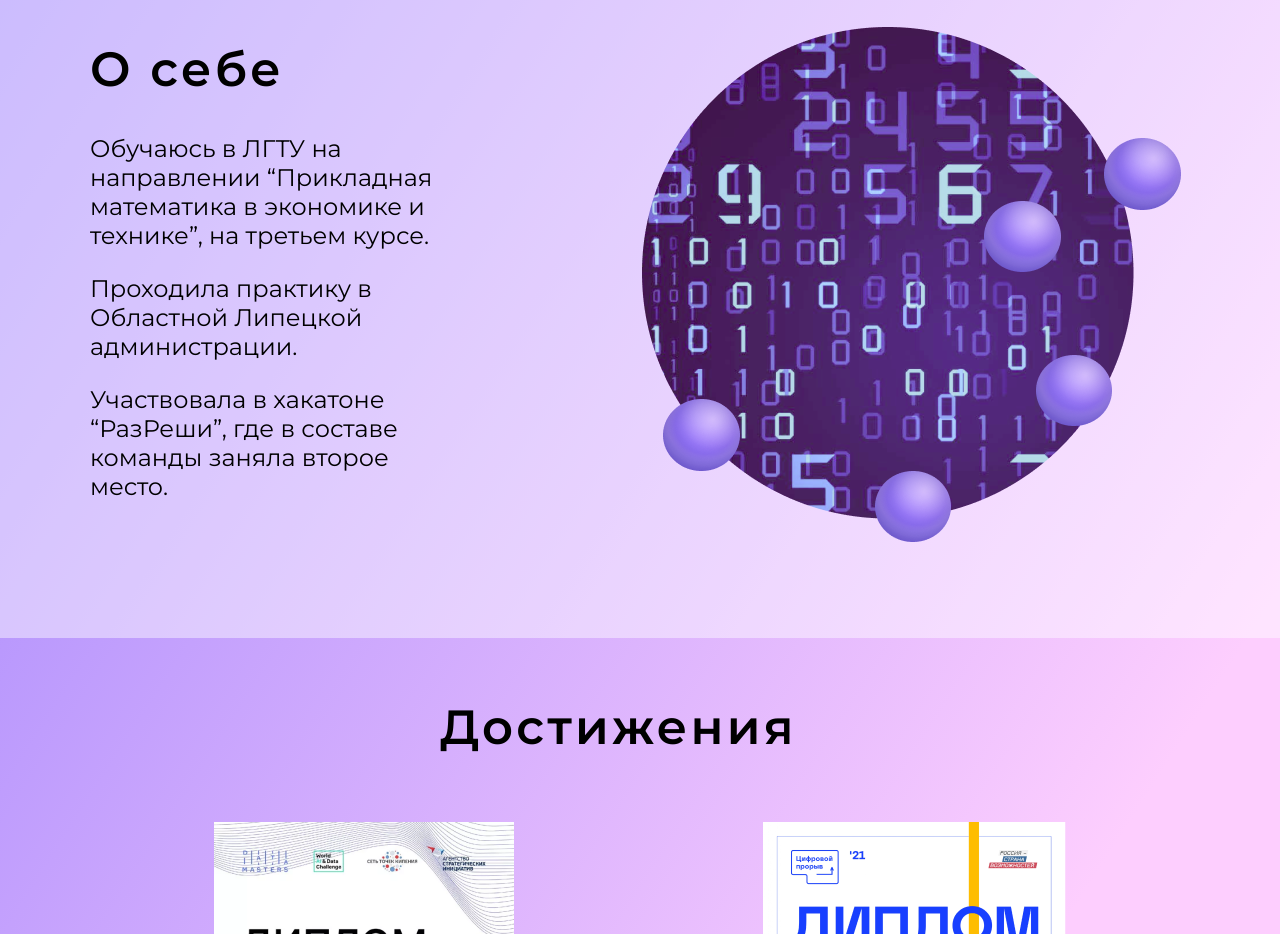
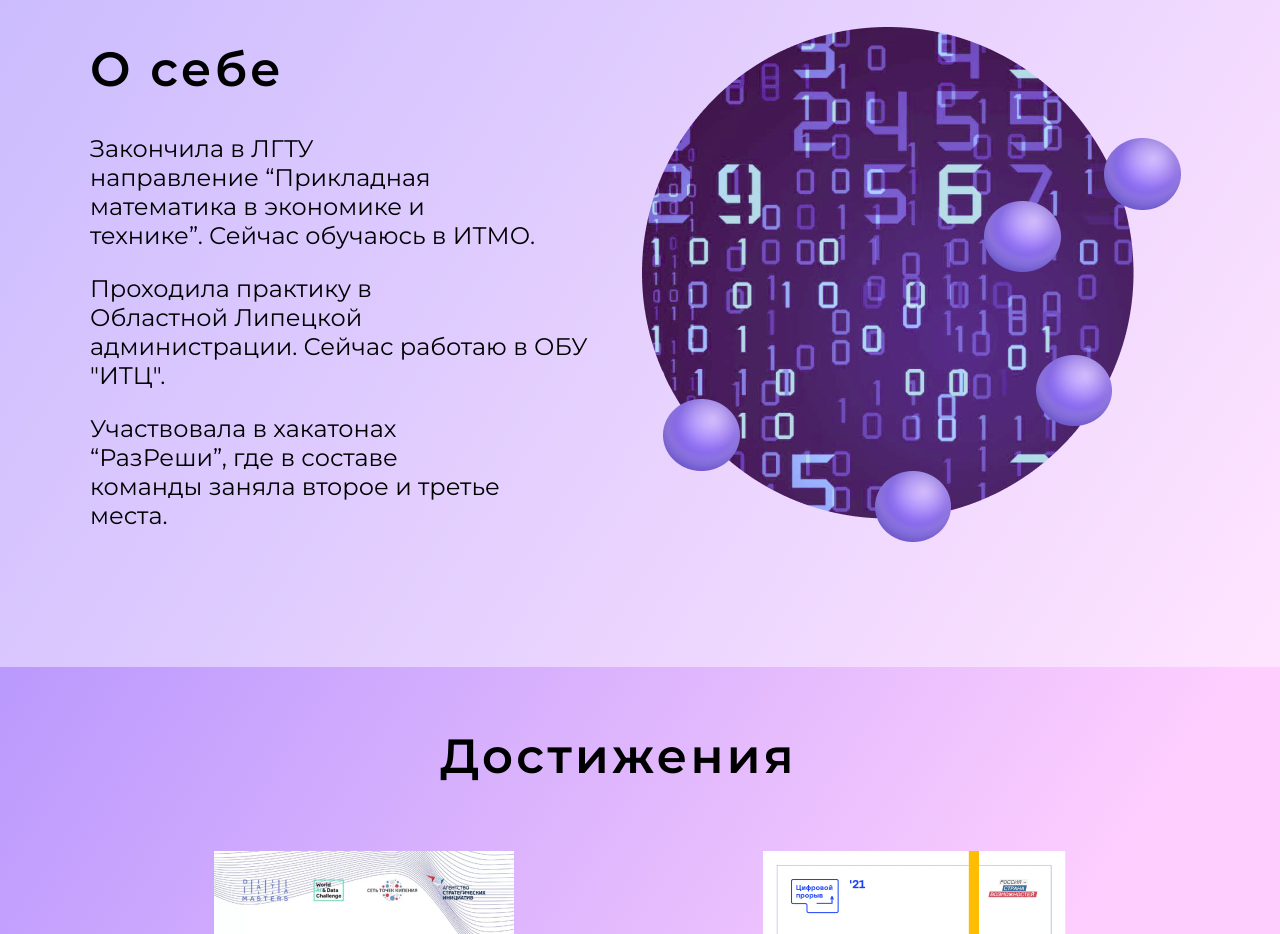
Before and after one commit to sofya-fedorova/lab1, a plain HTML site: page index.html in a window 1280 px wide. Shown: the part 1520-2454 px from the top of the page. Drawn offline with nearby package versions, Linux system fonts and the light colour scheme; a script that the page names is missing.

Commit message:
Update index.html

```diff
--- a/index.html
+++ b/index.html
@@ -115,21 +115,21 @@
 					 <h2 >О себе</h2>
 
 							<p>
-								Обучаюсь в ЛГТУ на <br>
-							направлении “Прикладная<br>
+								Закончила в ЛГТУ <br>
+							направление “Прикладная<br>
 							математика в экономике и<br>
-							технике”, на третьем курсе.
+							технике”. Сейчас обучаюсь в ИТМО.
 							</p>
 							<p>
 								Проходила практику в<br>
 							Областной Липецкой<br>
-							администрации.
+							администрации. Сейчас работаю в ОБУ "ИТЦ".
 							</p>
 							<p>
-								Участвовала в хакатоне<br>
+								Участвовала в хакатонах<br>
 							“РазРеши”, где в составе<br>
-							команды заняла второе<br>
-							место.
+							команды заняла второе и третье<br>
+							места.
 							</p>					</div>
 		</div>
 
```
